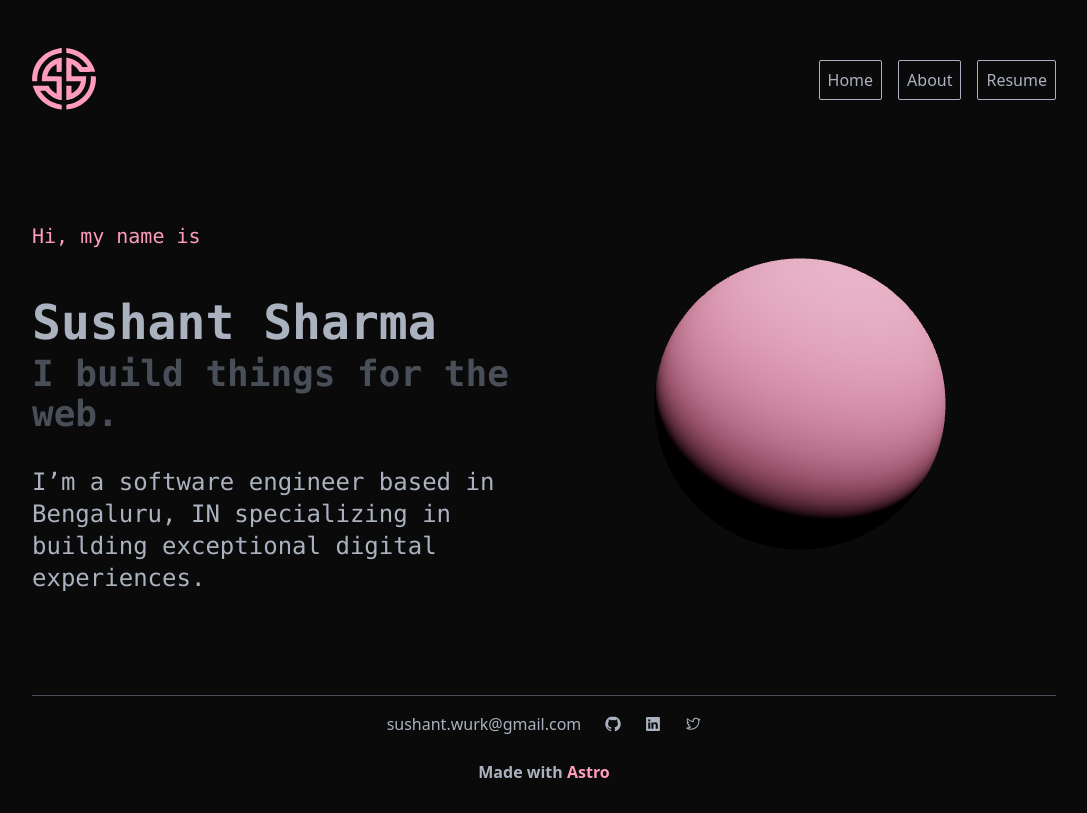
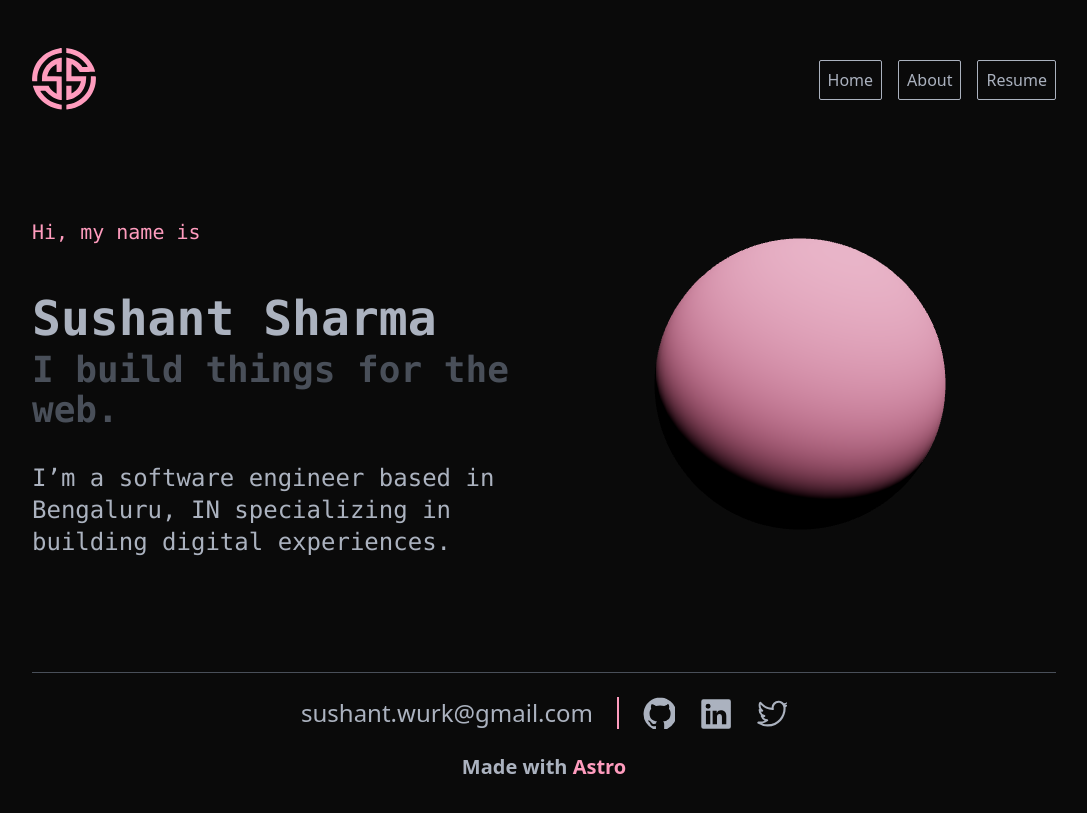
Before and after one commit to SushiJ/portfolio, an Astro site: page / in a window 1280 px wide. Shown: the whole page, without its empty margins (96-1183 px from the left). Built offline with nearby package versions, Linux system fonts and the light colour scheme; Astro itself is replaced by a stand-in of ours; animation ran at ten frames a second.

Commit message:
Refactor: minor refactor & styleing

```diff
--- /dev/null
+++ b/src/components/Footer.astro
@@ -0,0 +1,47 @@
+---
+import Github from "../components/icons/github.astro";
+import Linkedin from "../components/icons/linkedin.astro";
+import Twitter from "../components/icons/twitter.astro";
+---
+
+<footer class="w-full max-w-5xl py-8 text-center text-nightOwl-text">
+  <hr class="pb-6 border-nightOwl-border border-t-[1px]" />
+  <div
+    class="text-nightOwl-text bottom-20 flex justify-center space-x-6 pb-6 items-center"
+  >
+    <a
+      class="hover:text-nightOwl-pink text-4xl lg:text-2xl"
+      href="mailto:sushant.wurk@gmail.com">sushant.wurk@gmail.com</a
+    >
+    <span class="border-r-2 border-nightOwl-pink border-solid h-10 lg:h-8"
+    ></span>
+    <a
+      class="hover:text-nightOwl-pink"
+      href="https://www.github.com/sushij"
+      target="_blank"
+    >
+      <Github />
+    </a>
+    <a
+      class="hover:text-nightOwl-pink"
+      href="https://www.linkedin.com/in/sushantsharma23"
+      target="_blank"
+    >
+      <Linkedin />
+    </a>
+    <a
+      class="hover:text-nightOwl-pink"
+      href="https://www.twitter.com/sushidotgg"
+      target="_blank"
+    >
+      <Twitter />
+    </a>
+  </div>
+  <p class="font-semibold text-2xl lg:text-xl">
+    Made with <a
+      class="hover:underline text-nightOwl-pink"
+      href="https://astro.build/"
+      target="_blank">Astro</a
+    >
+  </p>
+</footer>
--- a/src/components/icons/github.astro
+++ b/src/components/icons/github.astro
@@ -1,13 +1,7 @@
----
-const props = Astro.props;
----
-
 <svg
   xmlns="http://www.w3.org/2000/svg"
-  width="16"
-  height="16"
-  fill="currentColor"
-  {...props}
+  viewBox="0 0 15 15"
+  class="h-14 w-14 lg:h-8 lg:w-8"
   ><path
     fill="currentColor"
     fill-rule="evenodd"
--- a/src/components/icons/linkedin.astro
+++ b/src/components/icons/linkedin.astro
@@ -1,4 +1,7 @@
-<svg xmlns="http://www.w3.org/2000/svg" width="16" height="16" fill="none"
+<svg
+  xmlns="http://www.w3.org/2000/svg"
+  viewBox="0 0 15 15"
+  class="h-14 w-14 lg:h-8 lg:w-8"
   ><path
     fill="currentColor"
     fill-rule="evenodd"
--- a/src/components/icons/twitter.astro
+++ b/src/components/icons/twitter.astro
@@ -1,4 +1,7 @@
-<svg xmlns="http://www.w3.org/2000/svg" width="16" height="16" fill="none"
+<svg
+  xmlns="http://www.w3.org/2000/svg"
+  viewBox="0 0 15 15"
+  class="h-14 w-14 lg:h-8 lg:w-8"
   ><path
     fill="currentColor"
     fill-rule="evenodd"
--- a/src/layouts/BaseLayout.astro
+++ b/src/layouts/BaseLayout.astro
@@ -1,7 +1,5 @@
 ---
-import Github from "../components/icons/github.astro";
-import Linkedin from "../components/icons/linkedin.astro";
-import Twitter from "../components/icons/twitter.astro";
+import Footer from "../components/Footer.astro";
 import Navbar from "../components/Navbar";
 const { title } = Astro.props;
 ---
@@ -20,43 +18,6 @@ const { title } = Astro.props;
     <div class="h-screen">
       <slot />
     </div>
-    <footer class="w-full max-w-5xl py-4 text-center text-nightOwl-text">
-      <hr class="pb-4 border-nightOwl-border border-t-[1px]" />
-      <div
-        class="text-nightOwl-text bottom-20 flex justify-center space-x-6 pb-6 items-center"
-      >
-        <a class="hover:text-nightOwl-pink" href="mailto:sushant.wurk@gmail.com"
-          >sushant.wurk@gmail.com</a
-        >
-        <a
-          class="hover:text-nightOwl-pink"
-          href="https://www.github.com/sushij"
-          target="_blank"
-        >
-          <Github />
-        </a>
-        <a
-          class="hover:text-nightOwl-pink"
-          href="https://www.linkedin.com/in/sushantsharma23"
-          target="_blank"
-        >
-          <Linkedin />
-        </a>
-        <a
-          class="hover:text-nightOwl-pink"
-          href="https://www.twitter.com/sushidotgg"
-          target="_blank"
-        >
-          <Twitter />
-        </a>
-      </div>
-      <p class="font-semibold">
-        Made with <a
-          class="hover:underline text-nightOwl-pink"
-          href="https://astro.build/"
-          target="_blank">Astro</a
-        >
-      </p>
-    </footer>
+    <Footer />
   </body>
 </html>
--- a/src/pages/index.astro
+++ b/src/pages/index.astro
@@ -14,10 +14,10 @@ import Sphere from "../components/Threejs";
         I build things for the web.
       </p>
       <p
-        class="text-nightOwl-text text-3xl lg:text-2xl py-8 leading-none max-w-lg lg:max-w-fit"
+        class="text-nightOwl-text text-3xl lg:text-2xl py-8 max-w-lg lg:max-w-fit"
       >
         I’m a software engineer based in Bengaluru, IN specializing in building
-        exceptional digital experiences.
+        digital experiences.
       </p>
     </div>
     <div class="hidden lg:block">
```
